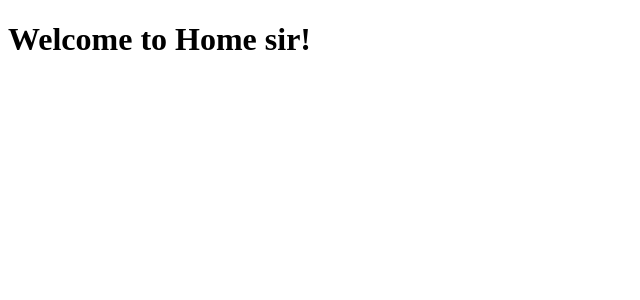
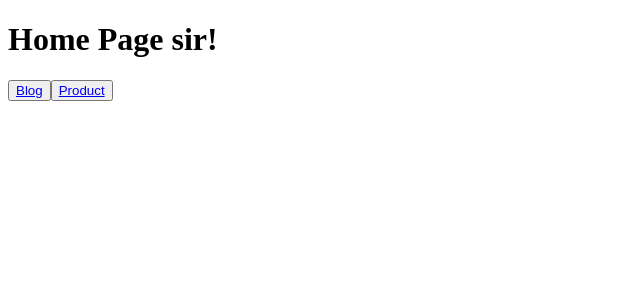
Before and after one commit to Amit0022R/Web3, a Next.js app in the folder nextjs/hello-world/: page / in a window 1280 px wide. Shown: the top 300 px of the page, without its empty margins (0-640 px from the left). Built offline with nearby package versions, Linux system fonts and the light colour scheme.

Commit message:
add Link concept

```diff
--- a/nextjs/hello-world/src/app/page.tsx
+++ b/nextjs/hello-world/src/app/page.tsx
@@ -1,5 +1,17 @@
+import Link from "next/link";
+
 export default function Home() {
     return (
-       <h1>Welcome to Home sir!</h1>
-    );
+
+        <>
+       <h1> Home Page sir!</h1>
+
+       <button>
+       <Link  href="/blog">Blog</Link>
+       </button>
+       <button>
+       <Link  href="/product">Product</Link>
+       </button>
+    </>
+    )
 }
```
